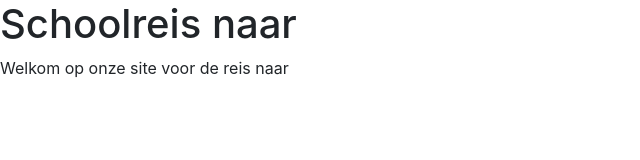
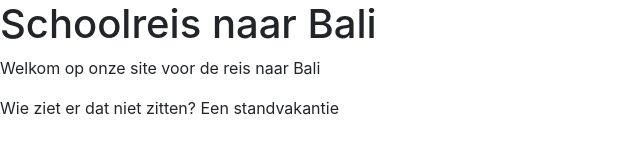
Before and after one commit to mathiasvanpeteghem/reis-website-live, a plain HTML site: page index.html in a window 1280 px wide. Shown: the whole page, without its empty margins (0-640 px from the left). Drawn offline with nearby package versions, Linux system fonts and the light colour scheme.

Commit message:
Updata homepage

```diff
--- a/index.html
+++ b/index.html
@@ -11,8 +11,9 @@
     <title>Hello, world!</title>
   </head>
   <body>
-    <h1>Schoolreis naar </h1>
-    <p>Welkom op onze site voor de reis naar </p>
+    <h1>Schoolreis naar Bali </h1>
+    <p>Welkom op onze site voor de reis naar Bali </p>
+    <p>Wie ziet er dat niet zitten? Een standvakantie</p>
 
     <!-- Optional JavaScript -->
     <!-- jQuery first, then Popper.js, then Bootstrap JS -->
```
